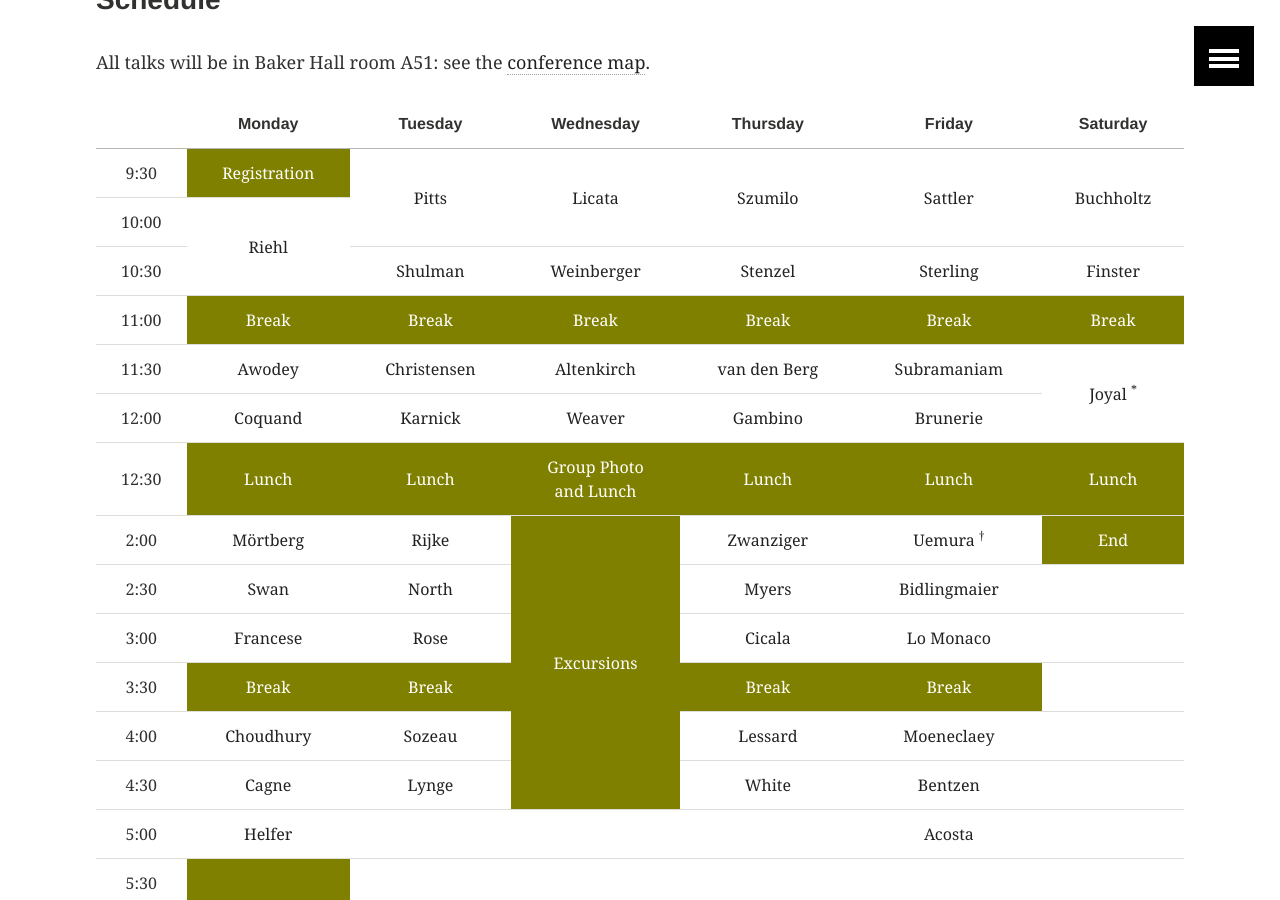
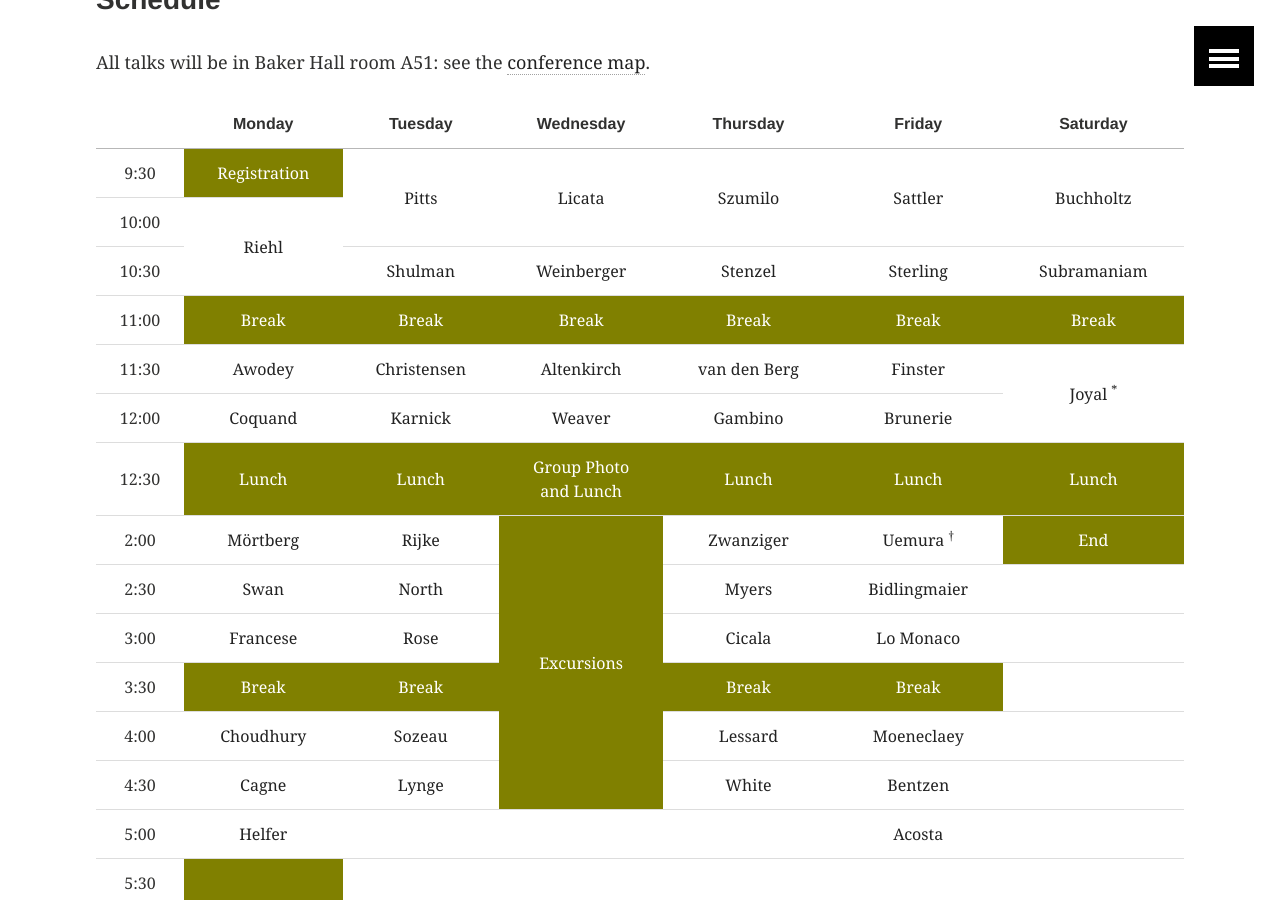
Before and after one commit to HoTT/HoTT-2019, a Jekyll site: the page built from programme.md, in a window 1280 px wide and 900 px high, scrolled down 556 px. Built offline with Jekyll 4.4.1, drawn with Linux system fonts in a browser that asks for light colours.

```diff
--- a/programme.md
+++ b/programme.md
@@ -15,9 +15,9 @@ map](https://drive.google.com/open?id=1Eq3-6x6P75jL6tUcY7eDLOuoL2-7NbHc&usp=shar
 </thead><tbody>
 <tr><td>9:30</td><td style="background-color:olive; color:white">Registration</td><td rowspan="2"><a href="#pitts">Pitts</a></td><td rowspan="2"><a href="#licata">Licata</a></td><td rowspan="2"><a href="#szumilo">Szumilo</a></td><td rowspan="2"><a href="#sattler">Sattler</a></td><td rowspan="2"><a href="#buchholtz">Buchholtz</a> </td></tr>
 <tr><td>10:00</td><td rowspan="2"><a href="#riehl">Riehl</a></td></tr>
-<tr><td>10:30</td><td><a href="#shulman">Shulman</a></td><td><a href="#weinberger">Weinberger</a></td><td><a href="#stenzel">Stenzel</a></td><td><a href="#sterling">Sterling</a></td><td><a href="#finster">Finster</a> </td></tr>
+<tr><td>10:30</td><td><a href="#shulman">Shulman</a></td><td><a href="#weinberger">Weinberger</a></td><td><a href="#stenzel">Stenzel</a></td><td><a href="#sterling">Sterling</a></td><td><a href="#subramaniam">Subramaniam</a></td></tr>
 <tr><td>11:00</td><td style="background-color:olive; color:white">Break</td><td style="background-color:olive; color:white">Break</td><td style="background-color:olive; color:white">Break</td><td style="background-color:olive; color:white">Break</td><td style="background-color:olive; color:white">Break</td><td style="background-color:olive; color:white">Break </td></tr>
-<tr><td>11:30</td><td><a href="#awodey">Awodey</a></td><td><a href="#christensen">Christensen</a></td><td><a href="#altenkirch">Altenkirch</a></td><td><a href="#vandenberg">van den Berg</a></td><td><a href="#subramaniam">Subramaniam</a></td><td rowspan="2"><a href="#joyal">Joyal</a> <a href="#vvmemorial"><sup>*</sup></a></td></tr>
+<tr><td>11:30</td><td><a href="#awodey">Awodey</a></td><td><a href="#christensen">Christensen</a></td><td><a href="#altenkirch">Altenkirch</a></td><td><a href="#vandenberg">van den Berg</a></td><td><a href="#finster">Finster</a></td><td rowspan="2"><a href="#joyal">Joyal</a> <a href="#vvmemorial"><sup>*</sup></a></td></tr>
 <tr><td>12:00</td><td><a href="#coquand">Coquand</a></td><td><a href="#karnick">Karnick</a></td><td><a href="#weaver">Weaver</a></td><td><a href="#gambino">Gambino</a></td><td><a href="#brunerie">Brunerie</a></td></tr>
 <tr><td>12:30</td><td style="background-color:olive; color:white">Lunch</td><td style="background-color:olive; color:white">Lunch</td><td style="background-color:olive; color:white">Group Photo<br/>and Lunch</td><td style="background-color:olive; color:white">Lunch</td><td style="background-color:olive; color:white">Lunch</td><td style="background-color:olive; color:white">Lunch </td></tr>
 <tr><td>2:00</td><td><a href="#mortberg">Mörtberg</a></td><td><a href="#rijke">Rijke</a></td><td style="background-color:olive" rowspan="6"><a href="#excursions" style="color:white">Excursions</a></td><td><a href="#zwanziger">Zwanziger</a></td><td><a href="#uemura">Uemura</a> <a href="#beststudentpaper"><sup>†</sup></a></td><td style="background-color:olive; color:white">End</td></tr>
```
